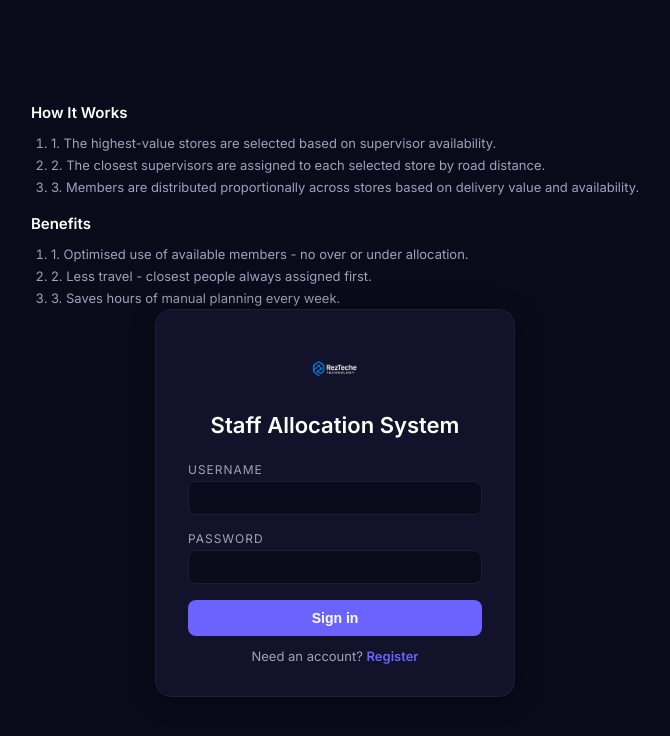
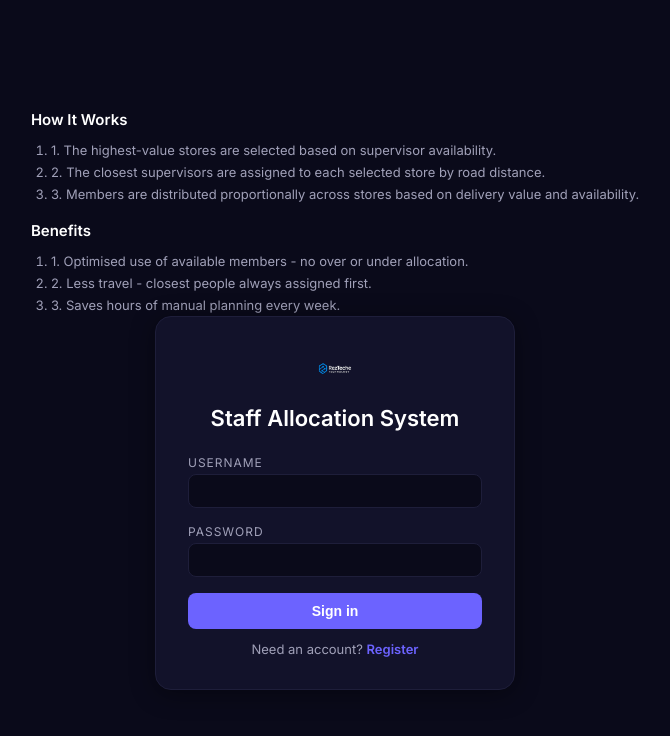
Before and after one commit to reza76py/bunnssa, a React (Create React App) app in the folder frontend/: page /login in a window 1280 px wide. Shown: the top 736 px of the page, without its empty margins (305-975 px from the left). Built offline with nearby package versions, Linux system fonts and the light colour scheme; no server answers.

Commit message:
logo replacment.

```diff
--- a/frontend/src/pages/LoginPage.jsx
+++ b/frontend/src/pages/LoginPage.jsx
@@ -1,7 +1,7 @@
 import { useState } from "react";
 import { Link, useNavigate } from "react-router-dom";
 import { authApi } from "../api";
-import rezTecheLogo from "../assets/rezteche-logo.png";
+import logo from "../assets/rezteche-logo.png";
 
 export default function LoginPage() {
   const [username, setUsername] = useState("");
@@ -51,7 +51,8 @@ export default function LoginPage() {
           <div style={styles.infoTitleBenefits}>Benefits</div>
           <ol style={styles.infoList}>
             <li>
-              1. Optimised use of available members - no over or under allocation.
+              1. Optimised use of available members - no over or under
+              allocation.
             </li>
             <li>2. Less travel - closest people always assigned first.</li>
             <li>3. Saves hours of manual planning every week.</li>
@@ -66,10 +67,9 @@ export default function LoginPage() {
               rel="noreferrer"
               style={styles.logoLink}
             >
-              <img src={rezTecheLogo} alt="RezTeche" style={styles.logoImg} />
+              <img src={logo} alt="RezTeche" style={styles.logoImg} />
             </a>
             <span style={styles.logoText}>Staff Allocation System</span>
-
           </div>
           <form onSubmit={handleLogin}>
             <div style={styles.field}>
@@ -161,8 +161,13 @@ const styles = {
     boxShadow: "0 4px 24px rgba(0,0,0,0.4)",
   },
   logo: { textAlign: "center", marginBottom: "1.5rem" },
-  logoLink: { display: "inline-block", marginBottom: ".75rem" },
-  logoImg: { height: 54, width: "auto", objectFit: "contain" },
+  logoLink: { display: "inline-block" },
+  logoImg: {
+    height: 40,
+    width: "auto",
+    objectFit: "contain",
+    marginBottom: 12,
+  },
   logoText: {
     display: "block",
     fontSize: 22,
```
